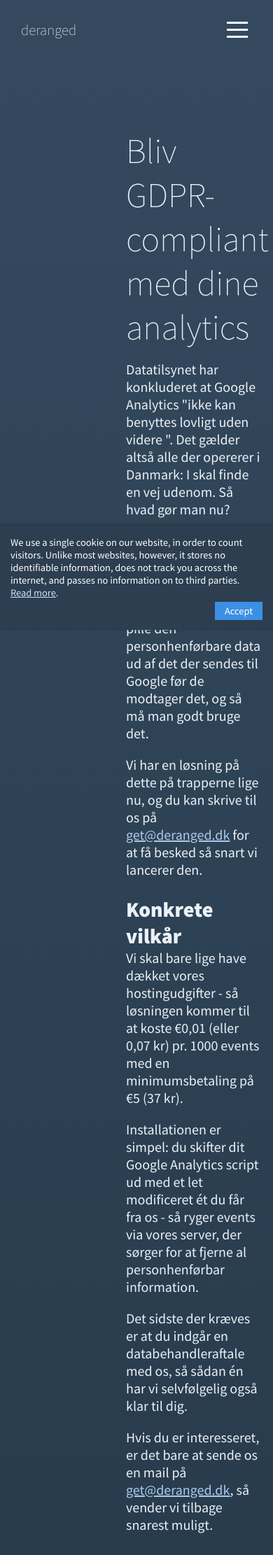
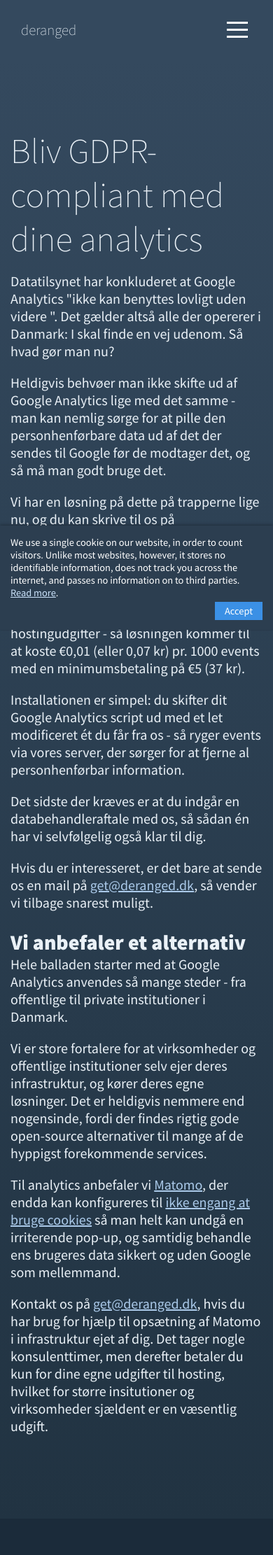
Before and after one commit to derangeddk/deranged.dk, a Jekyll site: the page built from fix-google-analytics/index.html, in a window 390 px wide. Shown: the top 2222 px of the page at 70% size. Built offline with Jekyll 4.4.1, drawn with Linux system fonts in a browser that asks for light colours.

Commit message:
Work on small screens too pls

```diff
--- a/fix-google-analytics/index.html
+++ b/fix-google-analytics/index.html
@@ -34,6 +34,11 @@ layout: default
         color: #eaf1f7;
         text-align: left;
         padding-top: 3rem;
+    }
+    @media (max-width: 1200px) {
+        main {
+            padding-left: 15px;
+        }
     }
     main p {
         max-width: 700px;
```
